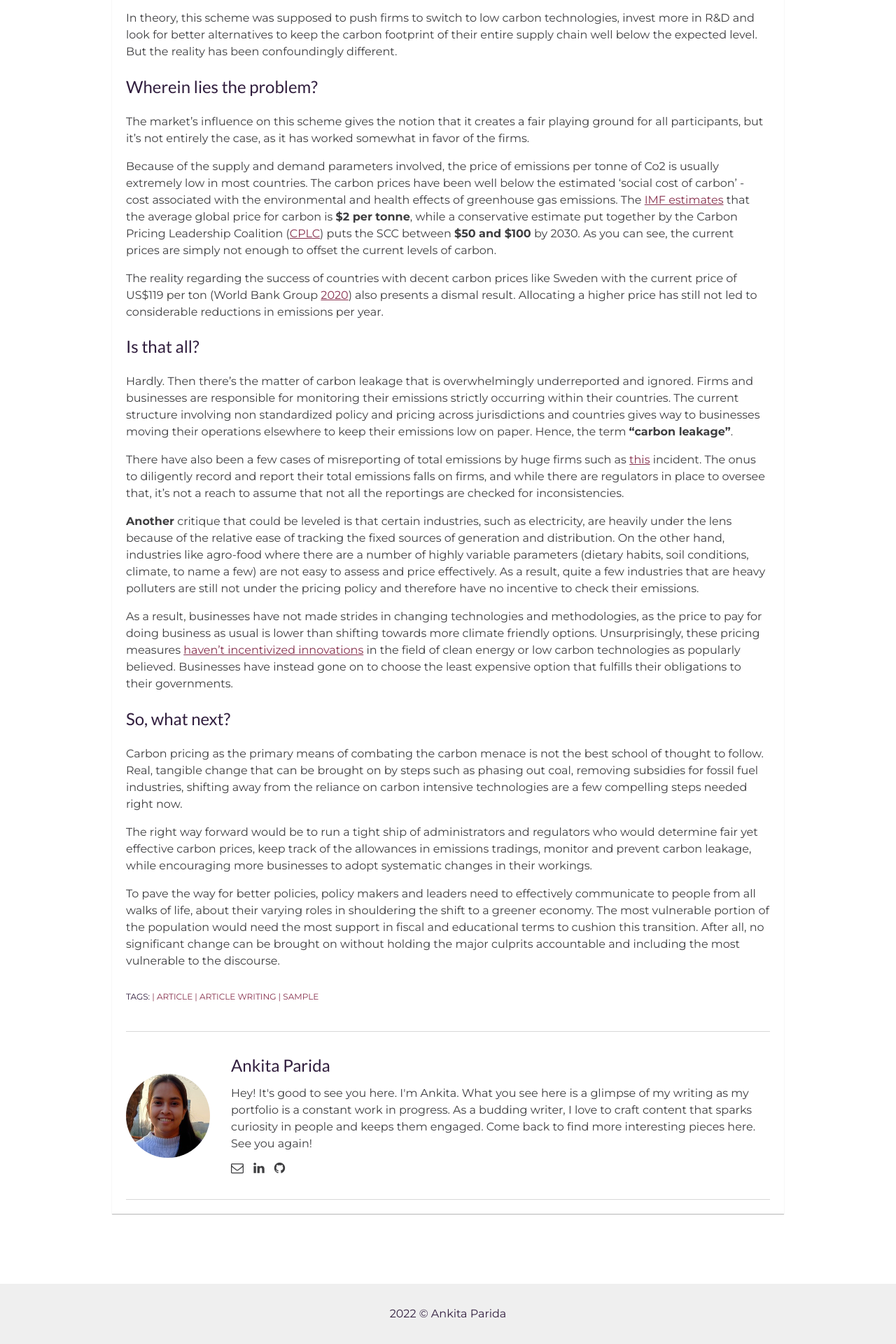
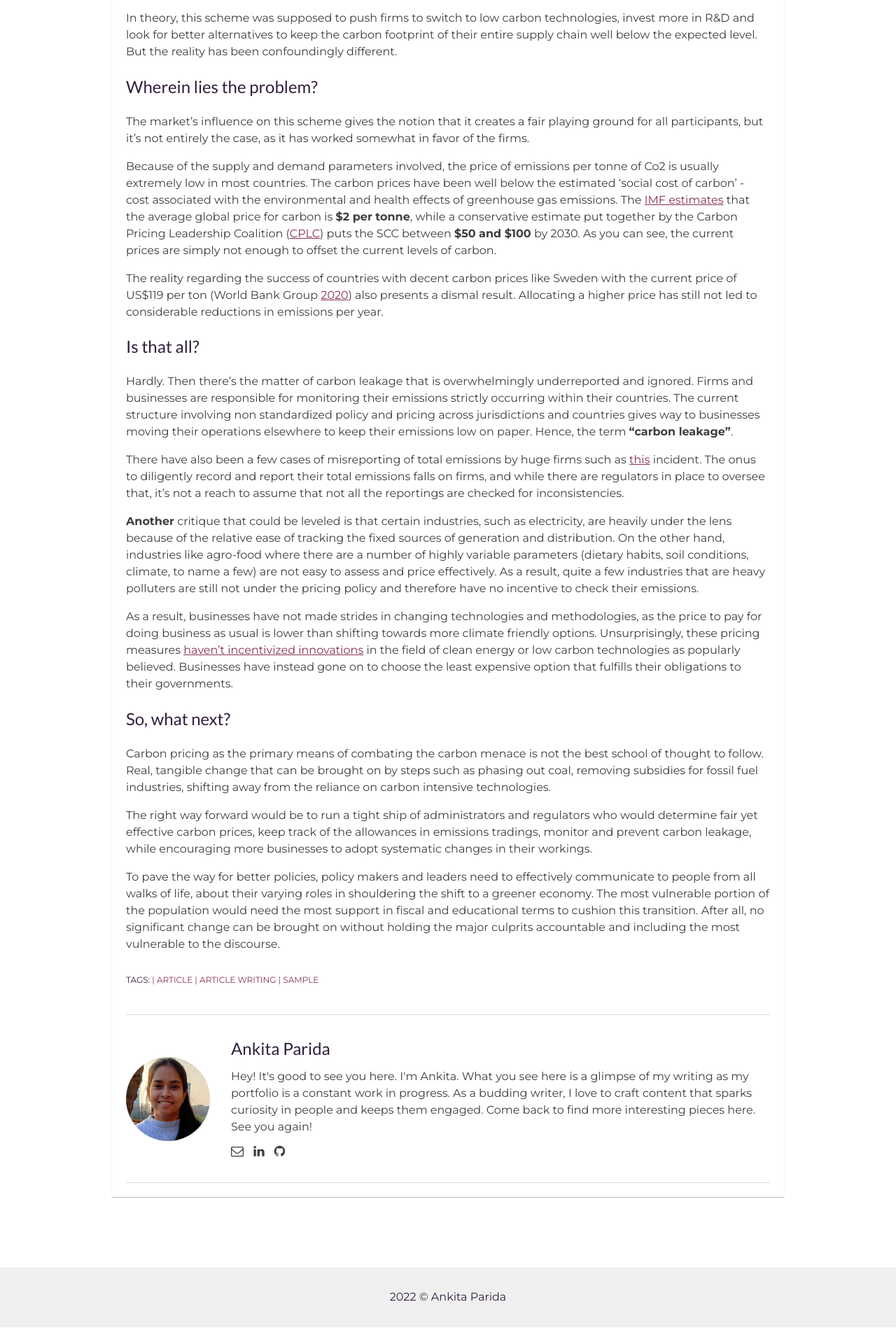
Before and after one commit to ankita396/portfolio, a Jekyll site: the page built from _posts/2021-12-05-Carbon_pricing.markdown, in a window 1280 px wide. Shown: the part 1495-3415 px from the top of the page at 70% size. Built offline with Jekyll 4.4.1, drawn with Linux system fonts in a browser that asks for light colours.

Commit message:
Update 2021-12-05-Carbon_pricing.markdown

```diff
--- a/_posts/2021-12-05-Carbon_pricing.markdown
+++ b/_posts/2021-12-05-Carbon_pricing.markdown
@@ -46,7 +46,7 @@ There have also been a few cases of misreporting of total emissions by huge firm
 As a result, businesses have not made strides in changing technologies and methodologies, as the price to pay for doing business as usual is lower than shifting towards more climate friendly options. Unsurprisingly, these pricing measures [haven’t incentivized innovations](https://www.sciencedirect.com/science/article/pii/S0301421518304063) in the field of clean energy or low carbon technologies as popularly believed. Businesses have instead gone on to choose the least expensive option that fulfills their obligations to their governments.
 
 ## So, what next?
-Carbon pricing as the primary means of combating the carbon menace is not the best school of thought to follow. Real, tangible change that can be brought on by steps such as phasing out coal, removing subsidies for fossil fuel industries, shifting away from the reliance on carbon intensive technologies are a few compelling steps needed right now.
+Carbon pricing as the primary means of combating the carbon menace is not the best school of thought to follow. Real, tangible change that can be brought on by steps such as phasing out coal, removing subsidies for fossil fuel industries, shifting away from the reliance on carbon intensive technologies.
 
 The right way forward would be to run a tight ship of administrators and regulators who would determine fair yet effective carbon prices, keep track of the allowances in emissions tradings, monitor and prevent carbon leakage, while encouraging more businesses to adopt systematic changes in their workings.
 
```
